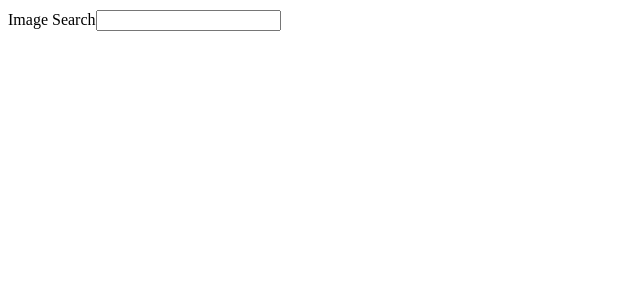
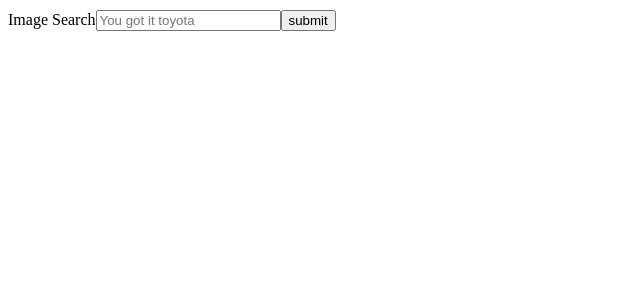
Before and after one commit to heggy231/basic-react, a React (Create React App) app in the folder pics/: page / in a window 1280 px wide. Shown: the top 300 px of the page, without its empty margins (0-640 px from the left). Built offline with nearby package versions, Linux system fonts and the light colour scheme; the HTML template or start-up script is replaced by a standard one.

Commit message:
onSubmit handle submit event remember to add debugger

```diff
--- a/pics/src/components/SearchBar.js
+++ b/pics/src/components/SearchBar.js
@@ -3,21 +3,36 @@ import React from 'react';
 class SearchBar extends React.Component {
   // when user types call this method
   onInputChange(event) {
+    console.log("######## event object: #######", event);
     console.log(event.target.value);
+  }
+
+  onInputClick() {
+    console.log('Input was clicked');
+  }
+
+  handleSubmit(e) {
+    console.log('form was submitted');
+    console.log(e.target.value);
+    debugger;
   }
 
   render() {
     return (
       <div className="ui segment">
-        <form className="ui form">
+        <form className="ui form" onSubmit={this.handleSubmit}>
           <div className="field">
             {/* label for the image search: Image Search */}
             <label>Image Search</label>
             {/* when refer to this.onInputChange remember to leave out ()
               We do mpt put () >> when we pass a callback function to an event handler
               - call .onInputChange() when user types anything on field which event.target.value get the info.
+
+              - onChange: different events has different prop names, this case prop name: onChange
             */}
-            <input type="text" onChange={this.onInputChange} />
+            {/* <input type="text" onChange={this.onInputChange} onClick={this.onInputClick} /> */}
+            <input type="text" placeholder="You got it toyota" />
+            <input type="submit" value="submit" />
           </div>
 
         </form>
```
Also changed, not shown: 1 other file (tests, documents, lock files or other folders).
